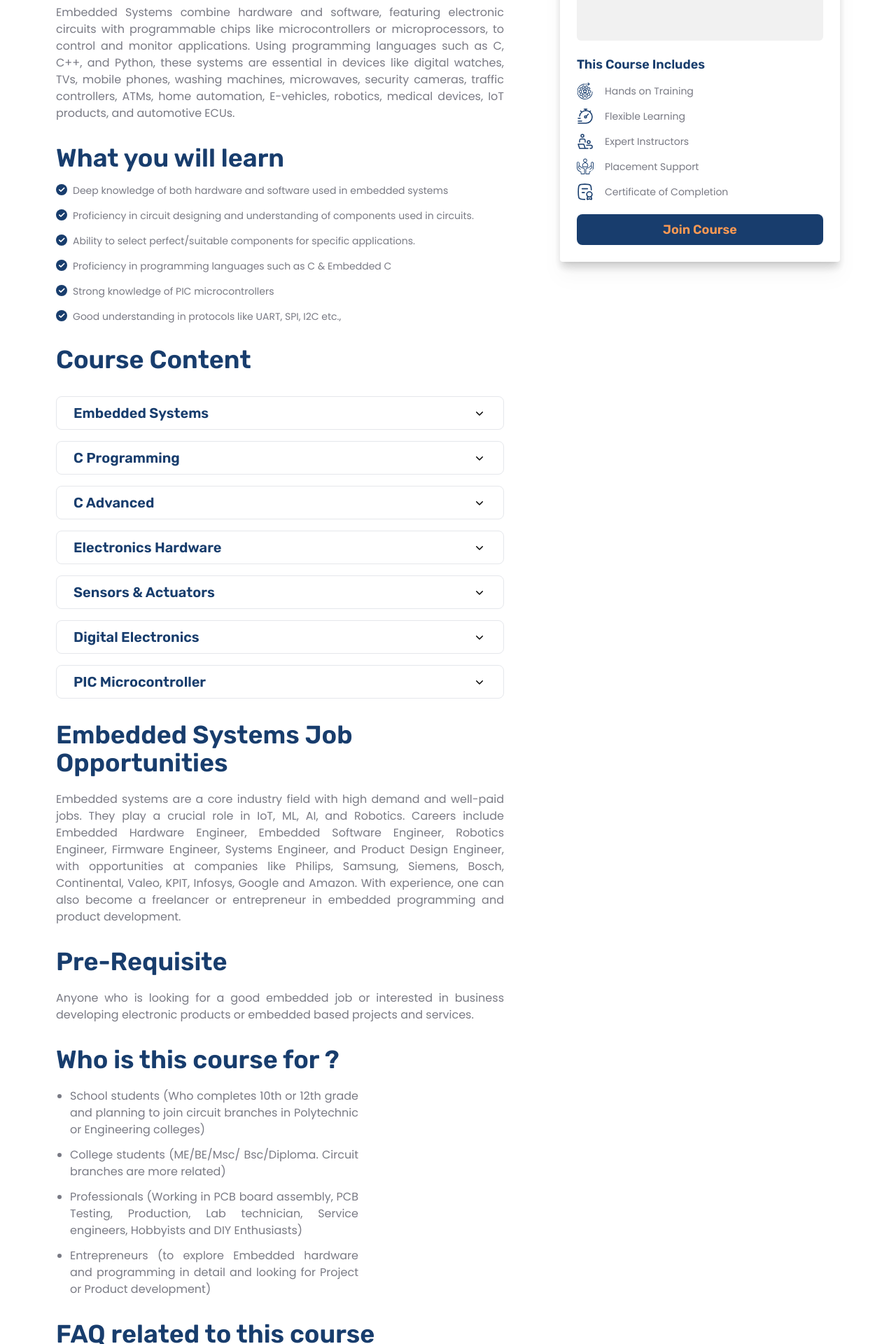
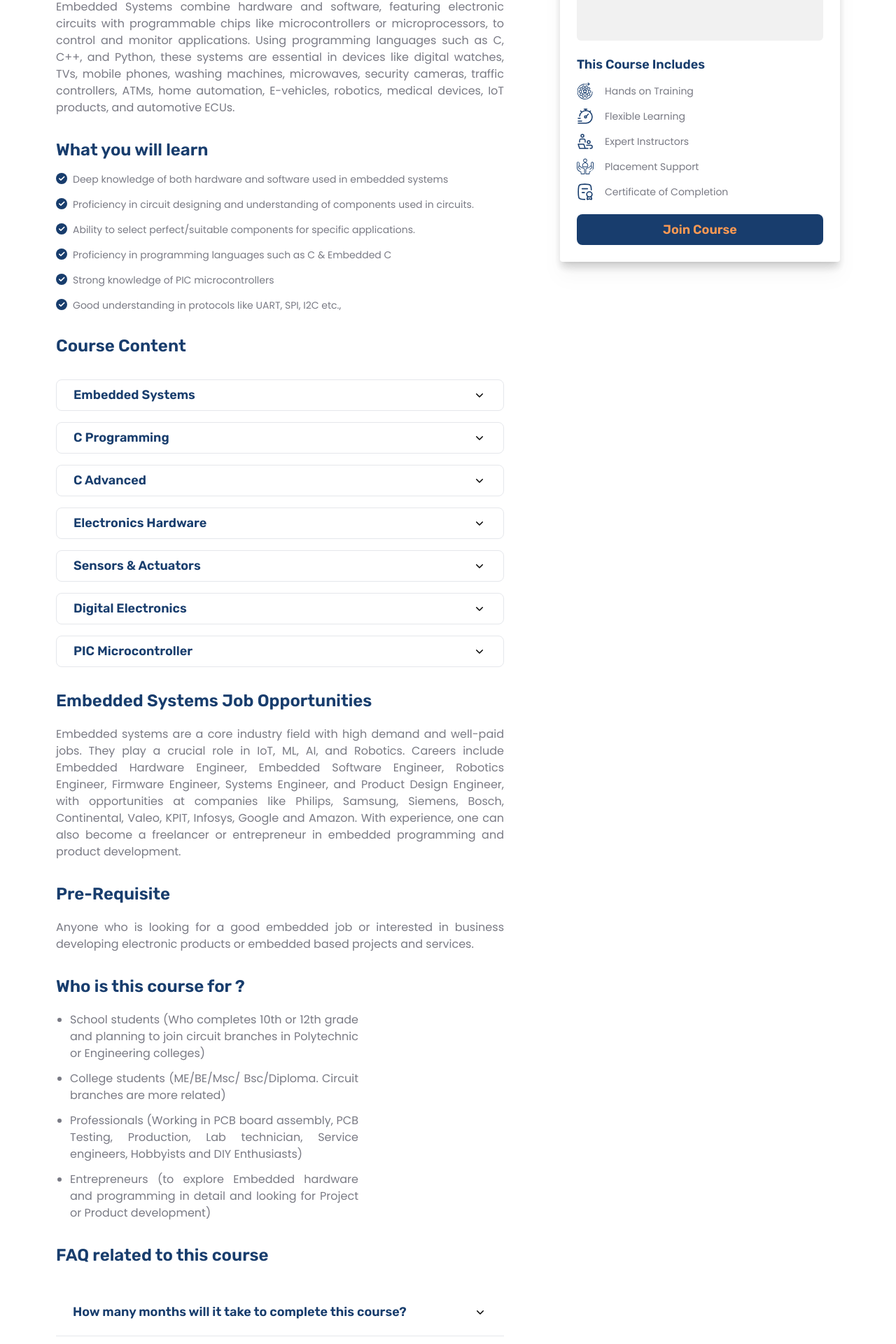
Before and after one commit to boobalan-fz/manfree, a Next.js app: page /courses/embeddedAssociate in a window 1280 px wide. Shown: the part 436-2356 px from the top of the page at 70% size. Built offline with nearby package versions, Linux system fonts and the light colour scheme.

Commit message:
text size changed in embbedded associate

```diff
--- a/src/app/courses/embeddedAssociate/page.jsx
+++ b/src/app/courses/embeddedAssociate/page.jsx
@@ -23,7 +23,7 @@ const Page = () => {
             {/* course description */}
             <div className="pt-8">
               <h1
-                className={`${rubik.className} text-4xl  font-semibold text-[#183D6D]`}
+                className={`${rubik.className} text-2xl  font-semibold text-[#183D6D]`}
               >
                 Course Description
               </h1>
@@ -45,7 +45,7 @@ const Page = () => {
             {/* what you will learn */}
             <div className="py-8">
               <h1
-                className={`${rubik.className} text-4xl  font-semibold text-[#183D6D]`}
+                className={`${rubik.className} text-2xl  font-semibold text-[#183D6D]`}
               >
                 What you will learn
               </h1>
@@ -70,7 +70,7 @@ const Page = () => {
             {/* course content */}
             <div className="pb-8">
               <h1
-                className={`${rubik.className} text-4xl  font-semibold text-[#183D6D]`}
+                className={`${rubik.className} text-2xl  font-semibold text-[#183D6D]`}
               >
                 Course Content
               </h1>
@@ -85,7 +85,7 @@ const Page = () => {
             {/* job oppurtuintes */}
             <div className="pb-8">
               <h1
-                className={`${rubik.className} text-4xl  font-semibold text-[#183D6D]`}
+                className={`${rubik.className} text-2xl  font-semibold text-[#183D6D]`}
               >
                 Embedded Systems Job Opportunities
               </h1>
@@ -107,7 +107,7 @@ const Page = () => {
             {/* pre-requisite */}
             <div className="pb-8">
               <h1
-                className={`${rubik.className} text-4xl  font-semibold text-[#183D6D]`}
+                className={`${rubik.className} text-2xl  font-semibold text-[#183D6D]`}
               >
                 Pre-Requisite
               </h1>
@@ -123,7 +123,7 @@ const Page = () => {
             {/* who is this course*/}
             <div className="pb-8">
               <h1
-                className={`${rubik.className} text-4xl  font-semibold text-[#183D6D]`}
+                className={`${rubik.className} text-2xl  font-semibold text-[#183D6D]`}
               >
                 Who is this course for ?
               </h1>
@@ -154,7 +154,7 @@ const Page = () => {
             {/* faq */}
             <div className="pb-8">
               <h1
-                className={`${rubik.className} text-4xl  font-semibold text-[#183D6D]`}
+                className={`${rubik.className} text-2xl  font-semibold text-[#183D6D]`}
               >
                 FAQ related to this course
               </h1>
--- a/src/components/course/Disclosure.jsx
+++ b/src/components/course/Disclosure.jsx
@@ -15,7 +15,7 @@ export default function Example({ data }) {
         <Disclosure as="div" className="px-6 py-2" defaultOpen={false}>
           <DisclosureButton className="group flex w-full items-center justify-between">
             <span
-              className={`text-[20px] font-semibold ${rubik.className} text-[#183D6D]`}
+              className={`text-[18px] font-semibold ${rubik.className} text-[#183D6D]`}
             >
               {data.title}
             </span>
--- a/src/components/course/FaqDisclosure.jsx
+++ b/src/components/course/FaqDisclosure.jsx
@@ -13,7 +13,7 @@ export default function Example({ data }) {
         <Disclosure as="div" className="px-6 py-5" defaultOpen={false}>
           <DisclosureButton className="group flex w-full items-center text-left justify-between">
             <span
-              className={`text-[20px] font-semibold ${rubik.className} text-[#183D6D] w-[95%]`}
+              className={`text-[18px] font-semibold ${rubik.className} text-[#183D6D] w-[95%]`}
             >
               {data.question}
             </span>
--- a/src/components/navigations/DesktopNav.jsx
+++ b/src/components/navigations/DesktopNav.jsx
@@ -17,7 +17,7 @@ const DesktopNav = ({ navBar, setMobileMenuOpen, mobileMenuOpen }) => {
         <div className="flex lg:flex-1">
           <Link href="/" className="-m-1.5 p-1.5">
             <span className="sr-only">Delta Wing</span>
-            <div className="relative h-[77.83px] w-[106.37px]">
+            <div className="relative h-[77.83px] w-[200px]">
               <Image
                 src={manfree.src}
                 alt="delta"
```
